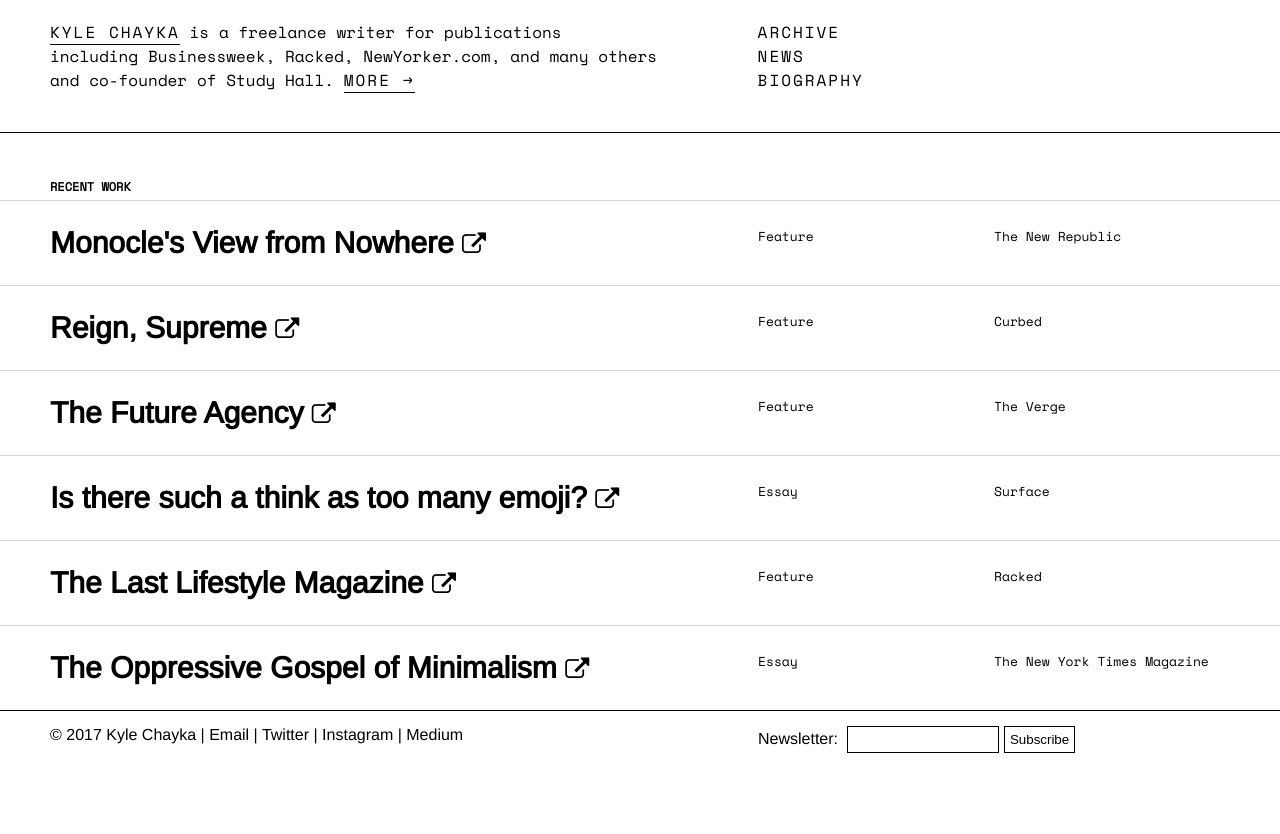
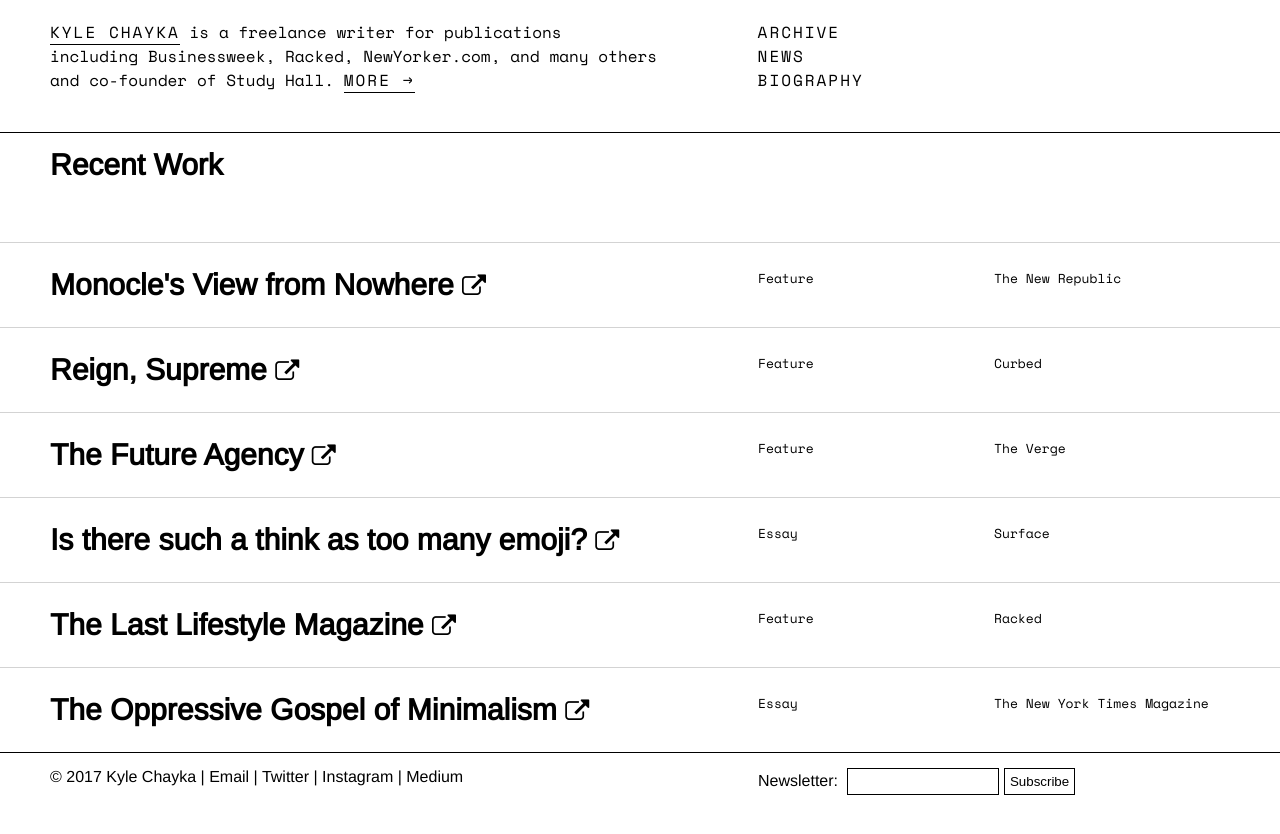
Before and after one commit to jarrettfuller/jekyll-test, a Jekyll site: the page built from index.html, in a window 1280 px wide. Shown: the top 834 px of the page. Built offline with Jekyll 4.4.1, drawn with Linux system fonts in a browser that asks for light colours; some web fonts are replaced.

Commit message:
headline styles

```diff
--- a/_layouts/text.html
+++ b/_layouts/text.html
@@ -5,6 +5,7 @@
 <style type="text/css">
 .object {
 border-top: 0px;
+    padding-top: 15px;
     }
 </style>
 
--- a/index.html
+++ b/index.html
@@ -4,7 +4,7 @@
 ---
 
     <div class="headline">
-    Recent Work</div>
+    <h2>Recent Work</h2></div>
 
 
 
--- a/news.html
+++ b/news.html
@@ -30,7 +30,7 @@
 <body>
 
     <div class="headline">
-    Milestones</div>
+    <h2>Milestones</h2></div>
 
     <div class="object">
 
--- a/styles.css
+++ b/styles.css
@@ -34,21 +34,36 @@
   display: block;
 }
 .headline {
-    padding: 45px 25px 5px 50px;
+    padding: 15px 25px 60px 50px;
 /*    padding: 20px 25px 20px 50px;*/
+/*
     font-weight: bold;
     font-family: "Space Mono";
     text-transform: uppercase;
     font-size: 12px;
+*/
+}
+.headline h2 {
+  font-family: 'Arimo', Helvetica, Arial, sans-serif;
+  font-size: 30px;
 }
 .headline-bio {
-    padding: 45px 25px 5px 50px;
+    padding: 15px 25px 30px 50px;
+/*
     font-weight: bold;
     font-family: "Space Mono";
     text-transform: uppercase;
     font-size: 12px;
     border-bottom: 1px lightgrey solid;
+*/
 }
+
+.headline-bio h2 {
+  font-family: 'Arimo', Helvetica, Arial, sans-serif;
+  font-size: 30px;
+
+}
+
 /*----------- HEADER --------------*/
 header {
   padding: 20px 70px 40px 50px;
@@ -314,7 +329,6 @@
 }
 article h3 {
   font-family: 'Arimo', Helvetica, Arial, sans-serif;
-  font-size: 26px;
   color: #000000;
   font-size: 30px;
   padding-right: 10px;
```
Also changed, not shown: bio.md (+1 -1 lines).
